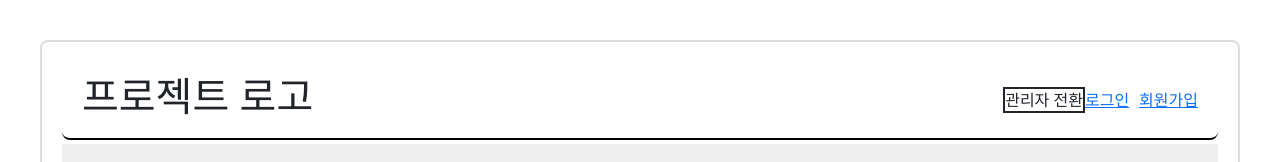
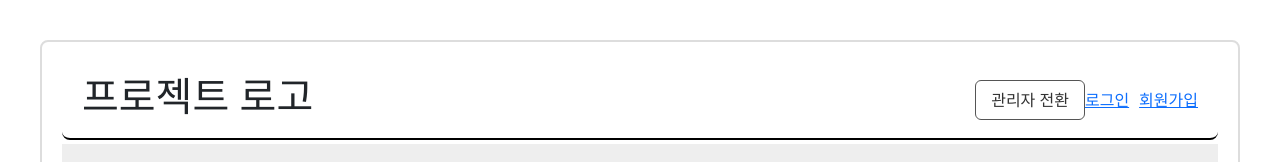
Before and after one commit to KoreanICT/projectFront, a React (Create React App) app: page / in a window 1280 px wide. Shown: the top 162 px of the page. Built offline with nearby package versions, Linux system fonts and the light colour scheme.

Commit message:
관리자 기능 초안

```diff
--- a/src/cont/admin/adminManage.module.css
+++ b/src/cont/admin/adminManage.module.css
@@ -75,7 +75,7 @@
 
 
 /* 사용자 전환 버튼 */
-.admin_content > a {
+.transbtn {
   align-self: flex-end;
   padding: 8px 15px;
   border: 1px solid #555 !important;
--- a/src/layout/Layout.tsx
+++ b/src/layout/Layout.tsx
@@ -62,7 +62,7 @@ const Layout: React.FC<LayoutProps> = ({ children }) => {
             </h1>
 
             <div>
-              <Link to="/admin" style={{ marginLeft: "auto", textDecoration: "none", color: "inherit", border: "2px solid" }}>
+              <Link to="/admin" className={styles.transbtn}>
                 관리자 전환
               </Link>
 
@@ -125,7 +125,7 @@ const Layout: React.FC<LayoutProps> = ({ children }) => {
 
             {/* 관리자 컨텐츠 */}
             <section className={styles.admin_content} style={{ display: "flex", flexDirection: "column" }}>
-              <Link to="/" style={{ marginLeft: "auto", textDecoration: "none", color: "inherit", border: "2px solid" }}>
+              <Link to="/" className={styles.transbtn}>
                 사용자 전환
               </Link>
               {children}
```
